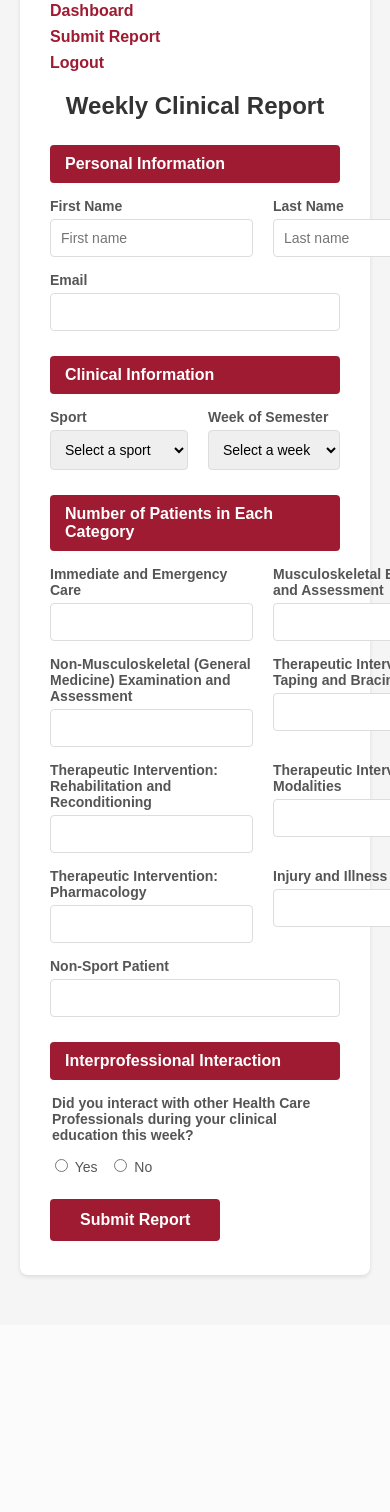
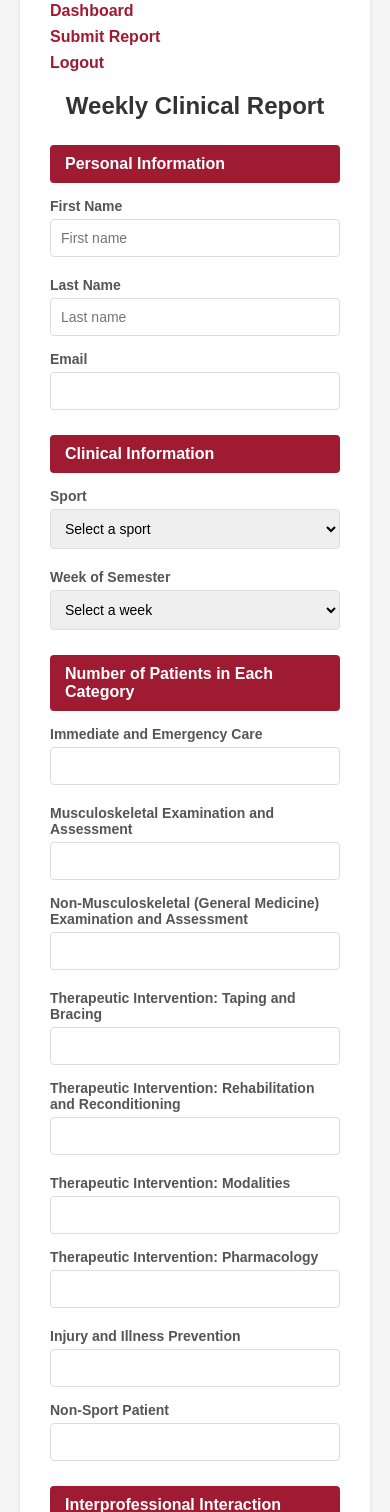
Before and after one commit to Code-the-Clinic/Code-the-Clinic, a Django app: page /clinic-reports/ in a window 390 px wide; the page is wider, and only the part inside the window is pictured. Shown: the part 130-1642 px from the top of that part. Before the commit the page ends 1408 px from the top of that part, so only its background shows below. Run offline with Django 5.2, Linux system fonts and the light colour scheme; the visitor is signed in with stand-in values (Sample User, id 1); data comes from the database, SQL or seed files in the repository; data that the repository does not hold is empty; some libraries are stand-ins or nearby versions.

Commit message:
Update clinic report form to comply with Reflow

```diff
--- a/backend/clinic_reports/templates/clinic_reports/form.html
+++ b/backend/clinic_reports/templates/clinic_reports/form.html
@@ -58,6 +58,11 @@
       margin-top: 20px;
       display: none;
       font-weight: bold;
+    }
+    @media (max-width: 600px) {
+      .form-row {
+        grid-template-columns: 1fr;
+      }
     }
   </style>
 
```
